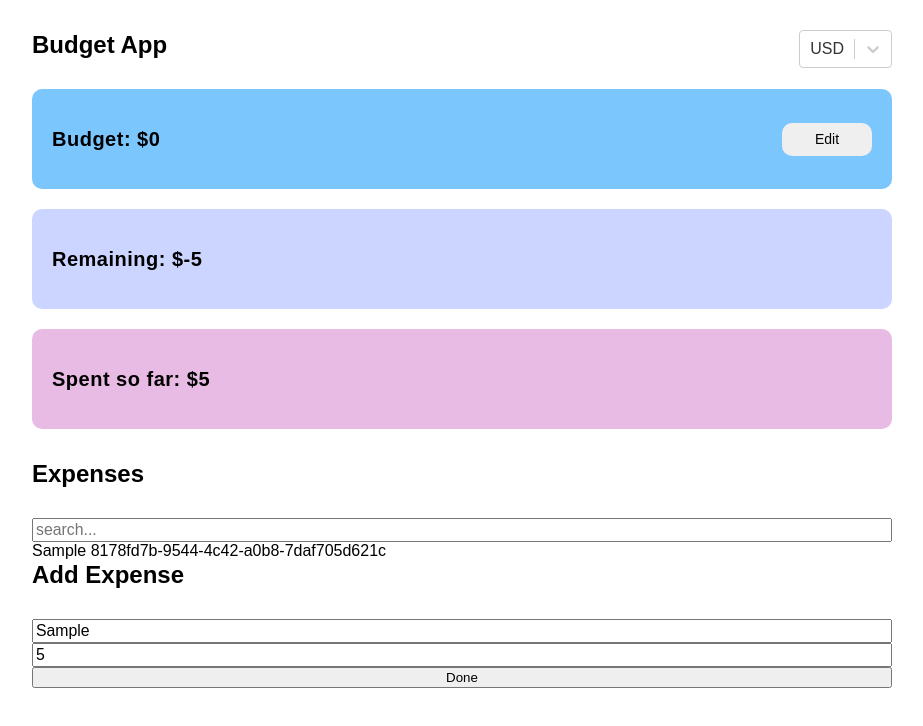
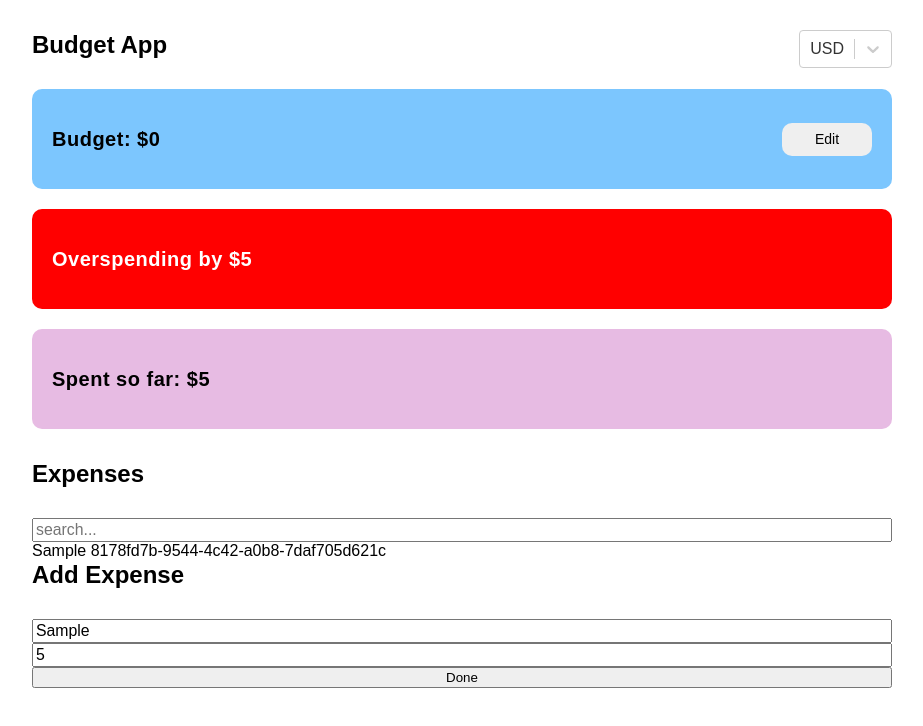
Before and after one commit to TkachenokPavel/react-budget-app, a React (Create React App) app: page / in a window 1280 px wide. Both pictures are taken after typing "Sample", "5" into the empty fields and a click on the button "Done". Shown: the top 726 px of the page, without its empty margins (178-1101 px from the left). Built offline with nearby package versions, Linux system fonts and the light colour scheme.

Commit message:
feat(hw-39): add logic to remaining component

```diff
--- a/src/components/Budget/Budget.tsx
+++ b/src/components/Budget/Budget.tsx
@@ -23,9 +23,9 @@ export const Budget = () => {
 
     return (
         <StyledBudget>
-            {buttonAction === 'Edit' ?
-                <Total>Budget: {currencyOption?.value}{budget}</Total> :
-                <Input type='number' value={value} onChange={onChange} />
+            {buttonAction === 'Edit'
+                ? <Total>Budget: {currencyOption?.value}{budget}</Total>
+                : <Input type='number' value={value} onChange={onChange} />
             }
             <BudgetButton data-action={buttonAction} onClick={handleButton}>
                 {buttonAction}
--- a/src/components/Remaining/Remaining.tsx
+++ b/src/components/Remaining/Remaining.tsx
@@ -1,14 +1,17 @@
 import { useCurrencyContext } from '../../context/CurrencyContext/CurrencyContext'
 import { useRemaining } from '../../hooks/useRemaining';
-import { RemainingValue, StyledRemaining } from './styles'
+import { OverspendingValue, RemainingValue, StyledRemaining } from './styles'
 
 export const Remaining = () => {
     const { currencyOption } = useCurrencyContext();
-    const remaining = useRemaining();
+    const [remaining, isOverspending] = useRemaining();
 
     return (
-        <StyledRemaining>
-            <RemainingValue>Remaining: {currencyOption?.value}{remaining}</RemainingValue>
+        <StyledRemaining $isOverspending={isOverspending}>
+            {!isOverspending
+                ? <RemainingValue>Remaining: {currencyOption?.value}{remaining}</RemainingValue>
+                : <OverspendingValue>Overspending by {currencyOption?.value}{Math.abs(remaining)}</OverspendingValue>
+            }
         </StyledRemaining>
     )
 }
--- a/src/components/Remaining/styles.ts
+++ b/src/components/Remaining/styles.ts
@@ -1,6 +1,6 @@
 import styled from 'styled-components';
 
-export const StyledRemaining = styled.div`
+export const StyledRemaining = styled.div<{ $isOverspending: boolean }>`
   display: flex;
   justify-content: space-between;
   align-items: center;
@@ -11,7 +11,7 @@ export const StyledRemaining = styled.div`
   margin-bottom: 20px;
 
   border-radius: 10px;
-  background-color: #CCD5FF;
+  background-color: ${({ $isOverspending }) => ($isOverspending ? '#FF0000' : '#CCD5FF')};
 `;
 
 export const RemainingValue = styled.span`
@@ -20,3 +20,12 @@ export const RemainingValue = styled.span`
   line-height: 24px;
   letter-spacing: 0.5px;
 `;
+
+export const OverspendingValue = styled.span`
+  font-weight: 700;
+  font-size: 20px;
+  line-height: 24px;
+  letter-spacing: 0.5px;
+
+  color: #FFFFFF
+`;
--- a/src/hooks/useRemaining.ts
+++ b/src/hooks/useRemaining.ts
@@ -2,14 +2,16 @@ import { useEffect, useState } from "react";
 import { useBudgetContext } from "../context/BudgetContext/BudgetContext";
 import { useSpent } from "./useSpent";
 
-export const useRemaining = () => {
+export const useRemaining = (): [number, boolean] => {
     const spent = useSpent();
     const { budget } = useBudgetContext();
-    const [remainingValue, setRemainingValue] = useState(budget - spent);
+    const [remainingValue, setRemainingValue] = useState<number>(budget - spent);
+    const [isOverspending, setIsOverspending] = useState<boolean>(false)
 
     useEffect(() => {
-        setRemainingValue(budget - spent)
-    }, [spent, budget])
+        setRemainingValue(budget - spent);
+        remainingValue < 0 ? setIsOverspending(true) : setIsOverspending(false)
+    }, [spent, budget, remainingValue])
 
-    return remainingValue;
+    return [remainingValue, isOverspending];
 }
```
